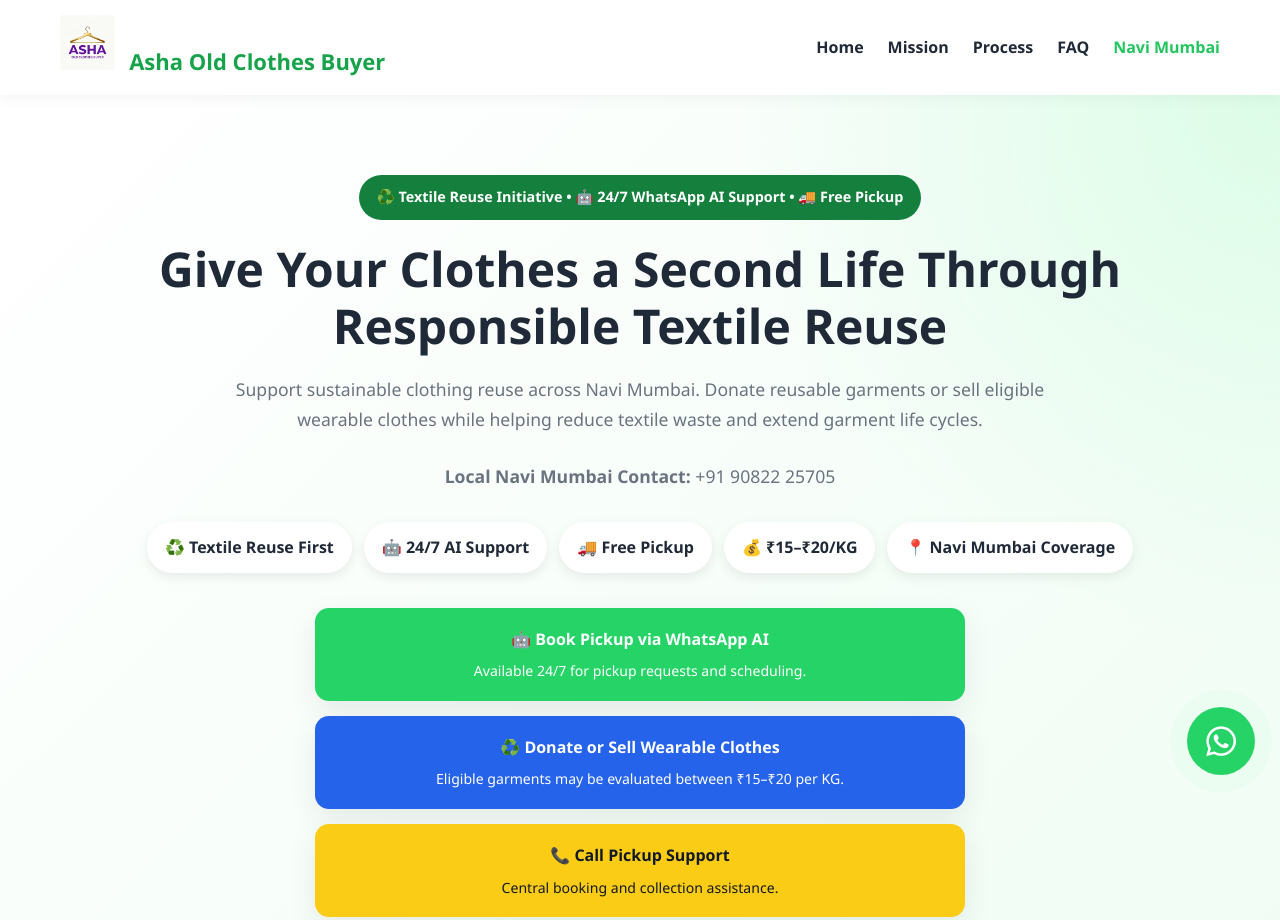
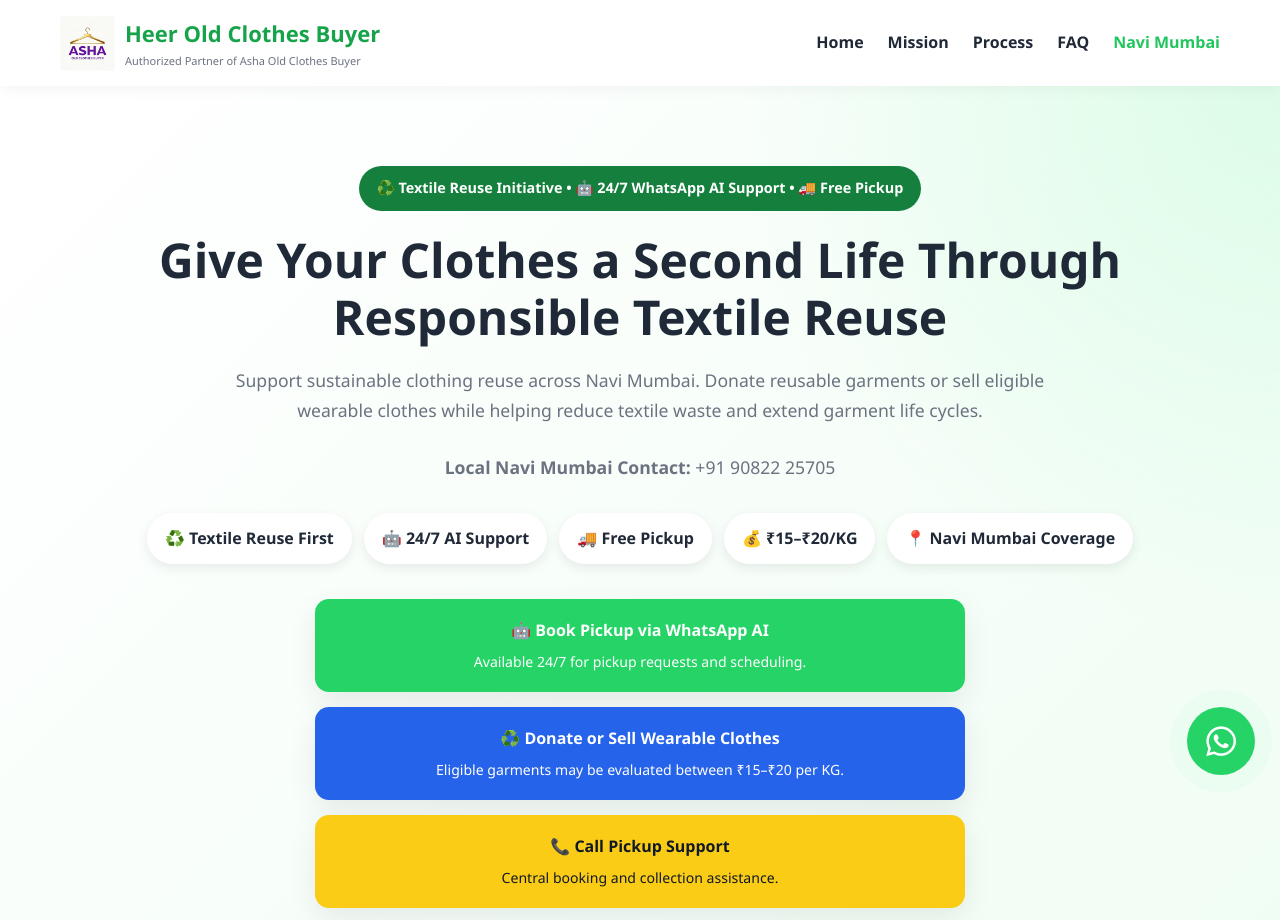
Before and after one commit to asharwaghela/asharwaghela.github.io, a website: page navi-mumbai.html in a window 1280 px wide. Shown: the top 920 px of the page. Drawn offline with Linux system fonts and the light colour scheme.

Commit message:
Change logo and branding text in navi-mumbai.html
Updated logo area to reflect new branding and added an authorized partner note.

```diff
--- a/navi-mumbai.html
+++ b/navi-mumbai.html
@@ -437,21 +437,24 @@ display:none;
 
 </style></head><body><header><div class="nav-container">
 
-  <div class="logo-area">
-    <img src="/images/logo.webp"
-         alt="Asha Old Clothes Buyer Logo">
-
-    <span style="
-        font-size:22px;
-        font-weight:800;
-        color:#16a34a;
-        margin-left:10px;">
-        Asha Old Clothes Buyer
-    </span>
-  </div>
-
   <div class="logo-area" style="display:flex;align-items:center;gap:10px;">
 
+    <img src="/images/logo.webp"
+         alt="Heer Old Clothes Buyer Logo">
+
+    <div>
+
+        <div style="font-size:22px;font-weight:800;color:#16a34a;">
+            Heer Old Clothes Buyer
+        </div>
+
+        <div style="font-size:11px;color:#6b7280;">
+            Authorized Partner of Asha Old Clothes Buyer
+        </div>
+
+    </div>
+
+  </div>
 
   <ul class="nav-links"><li><a href="/">Home</a></li><li><a href="#policy">Mission</a></li><li><a href="#process">Process</a></li><li><a href="#faq">FAQ</a></li><li><a href="#" class="active">Navi Mumbai</a></li></ul></div></header><section class="hero"><div class="container"><span class="badge">♻️ Textile Reuse Initiative • 🤖 24/7 WhatsApp AI Support • 🚚 Free Pickup
 
```
